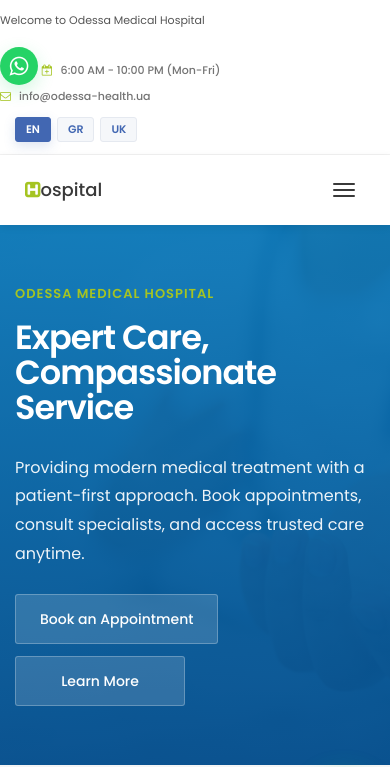
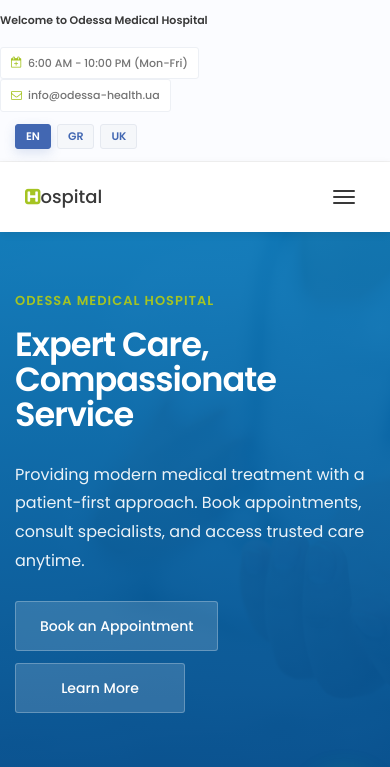
Before and after one commit to Calistopara-obapluto-Bandit/health-hospital-site, a website: page index.html in a window 390 px wide. Shown: the top 767 px of the page. Drawn offline with Linux system fonts and the light colour scheme.

Commit message:
Remove WhatsApp icon from header

```diff
--- a/css/tooplate-style.css
+++ b/css/tooplate-style.css
@@ -262,9 +262,9 @@
   -----------------------------------------*/
 
   header {
-    background: #ffffff;
+    background: #fbfcff;
     border-bottom: 1px solid #f2f2f2;
-    padding: 10px 0;
+    padding: 12px 0;
     height: auto;
   }
 
@@ -294,10 +294,11 @@
   }
 
   header p {
-    color: #555555;
+    color: #393939;
     font-size: 13px;
     line-height: 1.5;
     margin: 0;
+    font-weight: 600;
   }
 
   header a,
@@ -307,48 +308,30 @@
 
   header span {
     font-weight: 500;
-    display: inline-block;
-    padding: 0 14px;
+    display: inline-flex;
+    align-items: center;
+    gap: 6px;
+    padding: 8px 12px;
     font-size: 12px;
     line-height: 1.5;
   }
 
-  header span.date-icon {
-    border-left: 1px solid #f2f2f2;
-    border-right: 1px solid #f2f2f2;
+  header .text-align-right {
+    display: flex;
+    align-items: center;
+    justify-content: flex-end;
+    gap: 10px;
+  }
+
+  header span.date-icon,
+  header span.email-icon {
+    background: #ffffff;
+    border: 1px solid #edf0f5;
+    border-radius: 3px;
   }
 
   header span i {
     color: #a5c422;
-    margin-right: 5px;
-  }
-
-  header .phone-icon {
-    padding-left: 0;
-  }
-
-  header .phone-icon a {
-    background: #25D366;
-    border-radius: 100%;
-    color: #ffffff;
-    display: inline-flex;
-    align-items: center;
-    justify-content: center;
-    width: 42px;
-    height: 42px;
-    font-weight: 600;
-    box-shadow: 0 6px 18px rgba(37, 211, 102, 0.2);
-  }
-
-  header .phone-icon a:hover,
-  header .phone-icon a:focus {
-    background: #1fb857;
-    color: #ffffff;
-  }
-
-  header .phone-icon i {
-    color: #ffffff;
-    font-size: 24px;
     margin-right: 0;
   }
 
@@ -1029,9 +1012,6 @@
     header .col-md-8 {
       width: 65%;
     }
-    header span.date-icon {
-      border-right: 0;
-    }
 
     .navbar-default .navbar-nav li a {
       padding-right: 15px;
@@ -1062,14 +1042,7 @@
       margin-top: 10px;
     }
     header span {
-      padding: 0;
-    }
-    header span.date-icon {
-      border: 0;
-    }
-    header .phone-icon a {
-      width: 40px;
-      height: 40px;
+      padding: 7px 10px;
     }
     header .language-selector {
       margin-left: 0;
@@ -1237,15 +1210,6 @@
       font-size: 11px;
     }
 
-    header .phone-icon a {
-      width: 38px;
-      height: 38px;
-    }
-
-    header .phone-icon i {
-      font-size: 22px;
-    }
-
     .caption .col-md-offset-1,
     .caption .col-md-10 {
       padding-left: 10px !important;
--- a/index.html
+++ b/index.html
@@ -127,9 +127,8 @@
                     </div>
 
                     <div class="col-md-8 col-sm-7 text-align-right">
-                         <span class="phone-icon"><a href="https://wa.me/380756612610" target="_blank" rel="noopener noreferrer" title="Chat on WhatsApp" aria-label="Chat on WhatsApp"><i class="fa fa-whatsapp" aria-hidden="true"></i></a></span>
                          <span class="date-icon"><i class="fa fa-calendar-plus-o"></i> 6:00 AM - 10:00 PM (Mon-Fri)</span>
-                         <span class="email-icon"><i class="fa fa-envelope-o"></i> <a href="#">info@odessa-health.ua</a></span>
+                         <span class="email-icon"><i class="fa fa-envelope-o"></i> <a href="mailto:info@odessa-health.ua">info@odessa-health.ua</a></span>
                     </div>
 
                </div>
```
